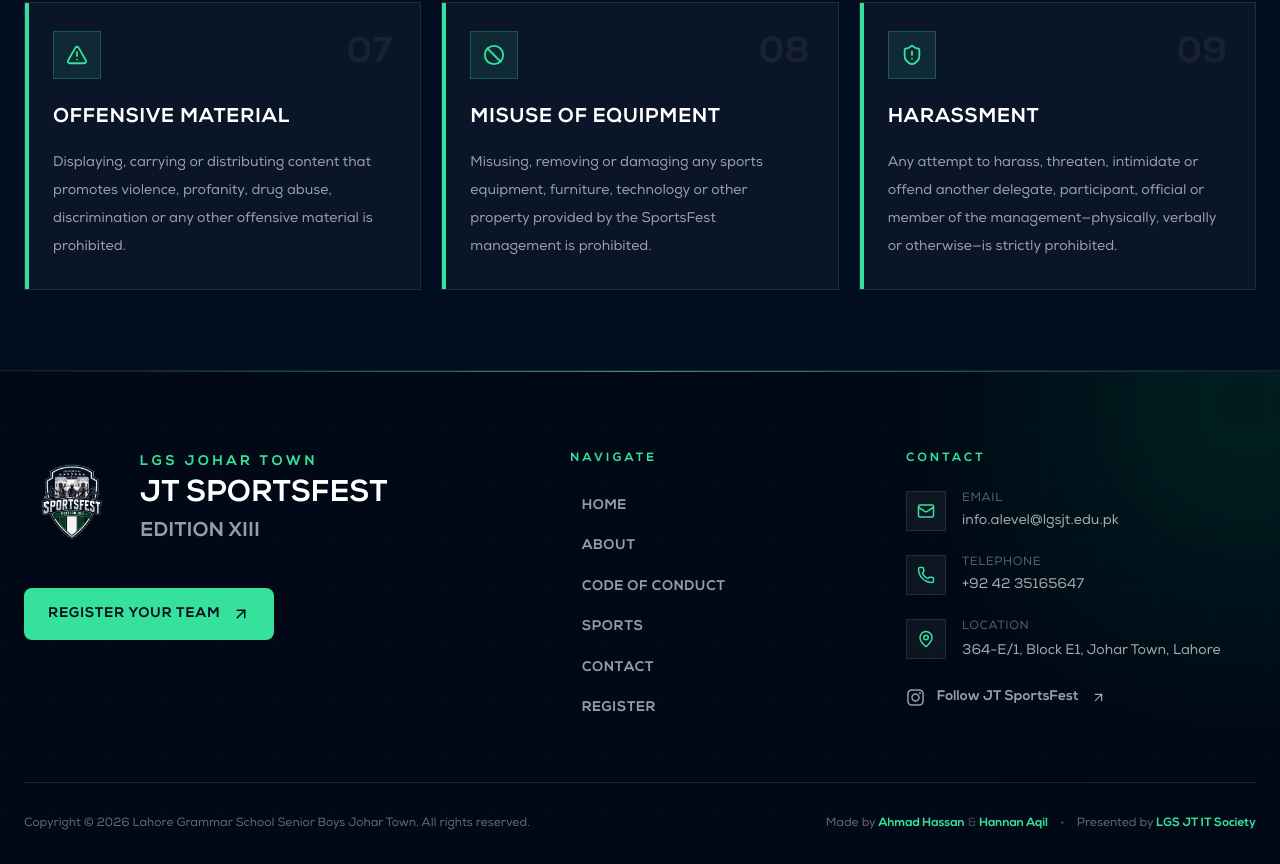
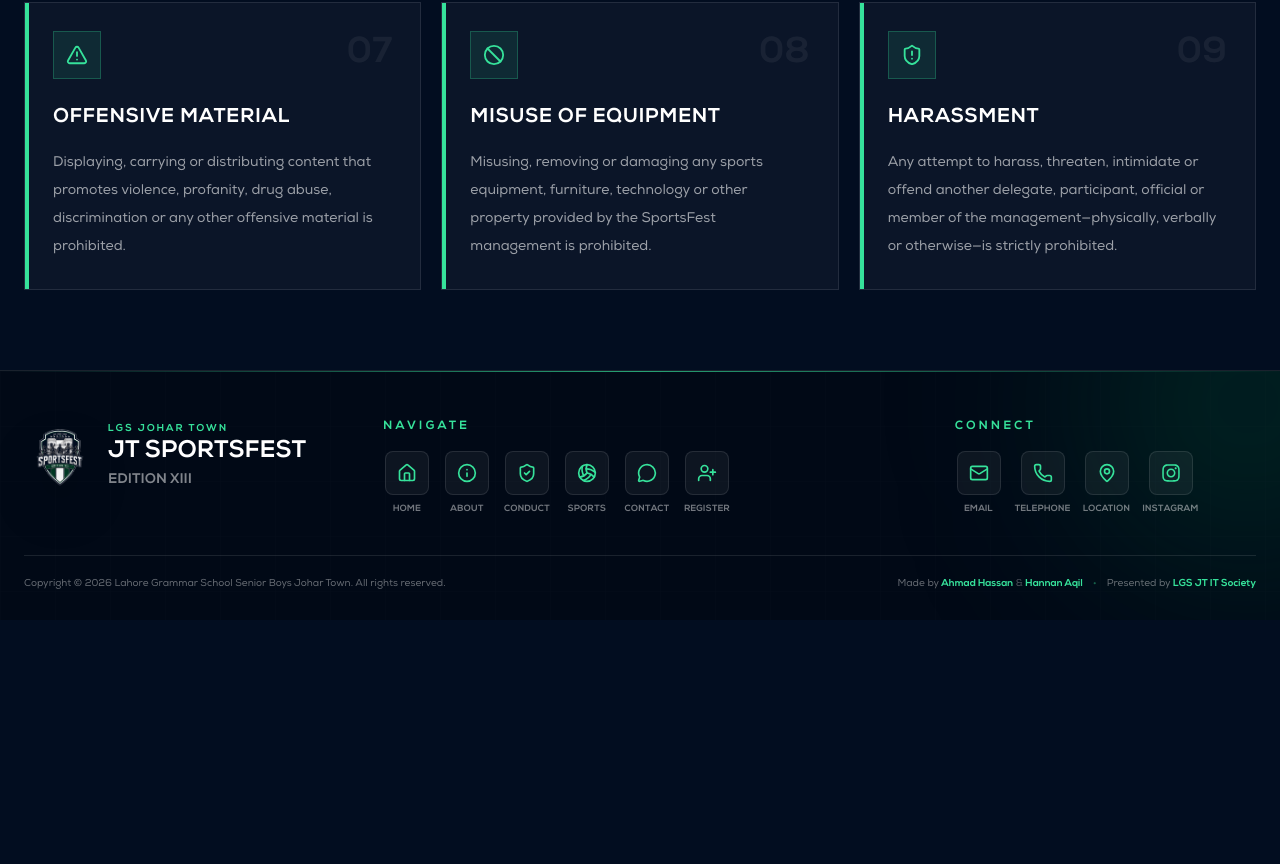
Before and after one commit to ahmad-56/jtsportsfest26, a Next.js app in the folder jt-sportsfest/: page /rules in a window 1280 px wide. Shown: the part 1414-2278 px from the top of the page. After the commit the page ends 2034 px from the top, so only its background shows below. Built offline with nearby package versions, Linux system fonts and the light colour scheme.

Commit message:
new footer

```diff
--- a/jt-sportsfest/src/components/Footer.tsx
+++ b/jt-sportsfest/src/components/Footer.tsx
@@ -1,20 +1,65 @@
 import Image from "next/image";
 import Link from "next/link";
 import {
-  ArrowUpRight,
+  House,
+  Info,
   Mail,
   MapPin,
+  MessageCircle,
   Phone,
+  ShieldCheck,
+  Volleyball,
+  UserPlus,
 } from "lucide-react";
 import { FaInstagram } from "react-icons/fa6";
+import { FaFutbol } from "react-icons/fa6";
 
 const navigation = [
-  { label: "Home", href: "/#home" },
-  { label: "About", href: "/#about" },
-  { label: "Code of Conduct", href: "/rules" },
-  { label: "Sports", href: "/sports" },
-  { label: "Contact", href: "/#contact" },
-  { label: "Register", href: "/register" },
+  { label: "Home", href: "/#home", icon: House },
+  { label: "About", href: "/#about", icon: Info },
+  {
+    label: "Conduct",
+    href: "/rules",
+    icon: ShieldCheck,
+  },
+  { label: "Sports", href: "/sports", icon: Volleyball },
+  {
+    label: "Contact",
+    href: "/#contact",
+    icon: MessageCircle,
+  },
+  {
+    label: "Register",
+    href: "/register",
+    icon: UserPlus,
+  },
+];
+
+const connectItems = [
+  {
+    label: "Email",
+    href: "mailto:info.alevel@lgsjt.edu.pk",
+    icon: Mail,
+    external: false,
+  },
+  {
+    label: "Telephone",
+    href: "tel:+924235165647",
+    icon: Phone,
+    external: false,
+  },
+  {
+    label: "Location",
+    href: "https://www.google.com/maps/search/?api=1&query=LGS+Johar+Town+Senior+Boys+Lahore",
+    icon: MapPin,
+    external: true,
+  },
+  {
+    label: "Instagram",
+    href: "https://www.instagram.com/jtsportsfest/",
+    icon: FaInstagram,
+    external: true,
+  },
 ];
 
 const developers = [
@@ -50,152 +95,124 @@
 
       <div
         aria-hidden="true"
-        className="pointer-events-none absolute -right-40 -top-40 h-96 w-96 rounded-full bg-[#00633e]/30 blur-[120px]"
+        className="pointer-events-none absolute -right-32 -top-32 h-72 w-72 rounded-full bg-[#00633e]/30 blur-[100px] sm:h-80 sm:w-80"
       />
 
       <div className="absolute left-0 top-0 h-px w-full bg-gradient-to-r from-transparent via-[#36e29b]/70 to-transparent" />
 
-      <div className="relative mx-auto max-w-7xl px-6 pb-8 pt-20">
-        <div className="grid gap-14 border-b border-white/10 pb-16 md:grid-cols-2 lg:grid-cols-[1.4fr_0.8fr_1fr]">
+      <div className="relative mx-auto max-w-7xl px-4 pb-5 pt-9 sm:px-6 sm:pb-7 sm:pt-11 lg:pt-12">
+        <div className="grid gap-8 border-b border-white/10 pb-8 lg:grid-cols-[0.9fr_1.5fr_0.85fr] lg:items-start lg:gap-10 lg:pb-10">
           <div>
             <Link
               href="/#home"
-              className="inline-flex items-center gap-5"
+              className="inline-flex items-center gap-3"
               aria-label="Go to JT SportsFest homepage"
             >
               <Image
                 src="/images/nobglogo.png"
                 alt="JT SportsFest Edition XIII"
-                width={100}
-                height={100}
-                className="h-24 w-24 object-contain drop-shadow-2xl"
+                width={76}
+                height={76}
+                className="h-14 w-14 shrink-0 object-contain drop-shadow-2xl sm:h-16 sm:w-16 lg:h-[72px] lg:w-[72px]"
               />
 
-              <div>
-                <p className="text-sm font-bold uppercase tracking-[0.25em] text-[#36e29b]">
+              <div className="min-w-0">
+                <p className="text-[8px] font-bold uppercase tracking-[0.17em] text-[#36e29b] sm:text-[10px] sm:tracking-[0.2em]">
                   LGS Johar Town
                 </p>
 
-                <h2 className="mt-2 text-3xl font-black uppercase leading-none">
+                <h2 className="mt-1 text-lg font-black uppercase leading-none sm:text-xl lg:text-2xl">
                   JT SportsFest
 
-                  <span className="mt-2 block text-xl text-white/60">
+                  <span className="mt-1.5 block text-xs text-white/50 sm:text-sm">
                     Edition XIII
                   </span>
                 </h2>
               </div>
             </Link>
-
-            <Link
-              href="/register"
-              className="mt-8 inline-flex items-center gap-3 rounded-lg bg-[#36e29b] px-6 py-4 text-sm font-black uppercase tracking-wider text-[#020d20] transition duration-300 hover:-translate-y-1 hover:bg-white"
-            >
-              Register your team
-              <ArrowUpRight size={18} />
-            </Link>
           </div>
 
           <div>
-            <p className="mb-6 text-xs font-black uppercase tracking-[0.25em] text-[#36e29b]">
+            <p className="mb-4 text-[10px] font-black uppercase tracking-[0.22em] text-[#36e29b] sm:text-xs sm:tracking-[0.25em]">
               Navigate
             </p>
 
             <nav aria-label="Footer navigation">
-              <ul className="space-y-4">
-                {navigation.map((item) => (
+              <ul className="flex flex-nowrap items-start gap-2 sm:gap-3">
+                {navigation.map((item) => {
+                  const Icon = item.icon;
+
+                  return (
                     <li key={item.href}>
                       <Link
                         href={item.href}
-                      className="group inline-flex items-center gap-3 text-sm font-semibold uppercase tracking-wider text-white/60 transition-colors duration-300 hover:text-white"
+                        aria-label={item.label}
+                        className="group flex min-w-9 flex-col items-center sm:min-w-12"
                       >
-                      <span className="h-px w-0 bg-[#36e29b] transition-all duration-300 group-hover:w-5" />
+                        <span className="flex h-9 w-9 items-center justify-center rounded-lg border border-white/10 bg-white/5 text-[#36e29b] transition-all duration-300 group-hover:-translate-y-1 group-hover:scale-105 group-hover:border-[#36e29b]/60 group-hover:bg-[#36e29b]/10 group-hover:shadow-[0_10px_25px_rgba(54,226,155,0.15)] sm:h-11 sm:w-11">
+                          <Icon
+                            size={18}
+                            className="sm:h-5 sm:w-5"
+                          />
+                        </span>
+
+                        <span className="mt-2 text-center text-[7px] font-semibold uppercase leading-3 tracking-wide text-white/45 sm:text-[9px]">
                           {item.label}
+                        </span>
                       </Link>
                     </li>
-                ))}
+                  );
+                })}
               </ul>
             </nav>
           </div>
 
           <div>
-            <p className="mb-6 text-xs font-black uppercase tracking-[0.25em] text-[#36e29b]">
-              Contact
+            <p className="mb-4 text-[10px] font-black uppercase tracking-[0.22em] text-[#36e29b] sm:text-xs sm:tracking-[0.25em]">
+              Connect
             </p>
-            <div className="space-y-6">
+
+            <div className="flex flex-nowrap items-start gap-2 sm:gap-3">
+              {connectItems.map((item) => {
+                const Icon = item.icon;
+
+                return (
                   <a
-                href="mailto:info.alevel@lgsjt.edu.pk"
-                className="group flex items-start gap-4"
+                    key={item.label}
+                    href={item.href}
+                    target={item.external ? "_blank" : undefined}
+                    rel={
+                      item.external
+                        ? "noopener noreferrer"
+                        : undefined
+                    }
+                    aria-label={item.label}
+                    className="group flex min-w-9 flex-col items-center sm:min-w-12"
                   >
-                <span className="flex h-10 w-10 shrink-0 items-center justify-center border border-white/10 bg-white/5 text-[#36e29b] transition group-hover:border-[#36e29b]/50">
-                  <Mail size={18} />
+                    <span className="flex h-9 w-9 items-center justify-center rounded-lg border border-white/10 bg-white/5 text-[#36e29b] transition-all duration-300 group-hover:-translate-y-1 group-hover:scale-105 group-hover:border-[#36e29b]/60 group-hover:bg-[#36e29b]/10 group-hover:shadow-[0_10px_25px_rgba(54,226,155,0.15)] sm:h-11 sm:w-11">
+                      <Icon
+                        size={18}
+                        className="sm:h-5 sm:w-5"
+                      />
                     </span>
-                <span>
-                  <span className="block text-xs uppercase tracking-wider text-white/35">
-                    Email
-                  </span>
-                  <span className="mt-1 block break-all text-sm text-white/65 transition group-hover:text-white">
-                    info.alevel@lgsjt.edu.pk
-                  </span>
+
+                    <span className="mt-2 text-center text-[7px] font-semibold uppercase leading-3 tracking-wide text-white/45 sm:text-[9px]">
+                      {item.label}
                     </span>
                   </a>
-              <a
-                href="tel:+924235165647"
-                className="group flex items-start gap-4"
-              >
-                <span className="flex h-10 w-10 shrink-0 items-center justify-center border border-white/10 bg-white/5 text-[#36e29b] transition group-hover:border-[#36e29b]/50">
-                  <Phone size={18} />
-                </span>
-                <span>
-                  <span className="block text-xs uppercase tracking-wider text-white/35">
-                    Telephone
-                  </span>
-                  <span className="mt-1 block text-sm text-white/65 transition group-hover:text-white">
-                    +92 42 35165647
-                  </span>
-                </span>
-              </a>
-              <a
-                href="https://www.google.com/maps/search/?api=1&query=LGS+Johar+Town+Senior+Boys+Lahore"
-                target="_blank"
-                rel="noopener noreferrer"
-                className="group flex items-start gap-4"
-              >
-                <span className="flex h-10 w-10 shrink-0 items-center justify-center border border-white/10 bg-white/5 text-[#36e29b] transition group-hover:border-[#36e29b]/50">
-                  <MapPin size={18} />
-                </span>
-                <span>
-                  <span className="block text-xs uppercase tracking-wider text-white/35">
-                    Location
-                  </span>
-                  <span className="mt-1 block max-w-xs text-sm leading-6 text-white/65 transition group-hover:text-white">
-                    364-E/1, Block E1, Johar Town, Lahore
-                  </span>
-                </span>
-              </a>
-              <a
-                href="https://www.instagram.com/jtsportsfest/"
-                target="_blank"
-                rel="noopener noreferrer"
-                className="group inline-flex items-center gap-3 text-sm font-semibold text-white/60 transition-colors duration-300 hover:text-[#36e29b]"
-              >
-                <FaInstagram size={19} />
-                Follow JT SportsFest
-                <ArrowUpRight
-                  size={15}
-                  className="transition-transform duration-300 group-hover:-translate-y-1 group-hover:translate-x-1"
-                />
-              </a>
+                );
+              })}
             </div>
           </div>
         </div>
 
-        <div className="flex flex-col items-center justify-between gap-5 pt-8 text-center text-xs text-white/40 lg:flex-row lg:text-left">
-          <p>
+        <div className="flex flex-col items-center justify-between gap-2.5 pt-5 text-center text-[9px] leading-4 text-white/40 sm:text-[10px] lg:flex-row lg:text-left">
+          <p className="max-w-xl">
             Copyright © 2026 Lahore Grammar School Senior Boys
             Johar Town. All rights reserved.
           </p>
 
-          <div className="flex flex-col items-center gap-2 sm:flex-row sm:gap-3">
+          <div className="flex flex-col items-center gap-1 sm:flex-row sm:flex-wrap sm:justify-center sm:gap-2.5 lg:justify-end">
             <span>
               Made by{" "}
               {developers.map((developer, index) => (
@@ -204,7 +221,7 @@
                     href={developer.href}
                     target="_blank"
                     rel="noopener noreferrer"
-                    className="inline-block font-semibold text-[#36e29b] transition-all duration-300 hover:-translate-y-0.25 hover:text-white hover:drop-shadow-[0_0_7px_rgba(54,226,155,0.6)]"
+                    className="inline-block font-semibold text-[#36e29b] transition-all duration-300 hover:-translate-y-0.5 hover:text-white hover:drop-shadow-[0_0_7px_rgba(54,226,155,0.6)]"
                   >
                     {developer.name}
                   </a>
@@ -231,7 +248,7 @@
                   href={item.href}
                   target="_blank"
                   rel="noopener noreferrer"
-                  className="inline-block font-semibold text-[#36e29b] transition-all duration-300 hover:-translate-y-0.25 hover:text-white hover:drop-shadow-[0_0_7px_rgba(54,226,155,0.6)]"
+                  className="inline-block font-semibold text-[#36e29b] transition-all duration-300 hover:-translate-y-0.5 hover:text-white hover:drop-shadow-[0_0_7px_rgba(54,226,155,0.6)]"
                 >
                   {item.name}
                 </a>
```
Also changed, not shown: jt-sportsfest/src/components/IntegritySection.tsx (+14 -6 lines). Lines whose indentation alone changed are shown as unchanged.
